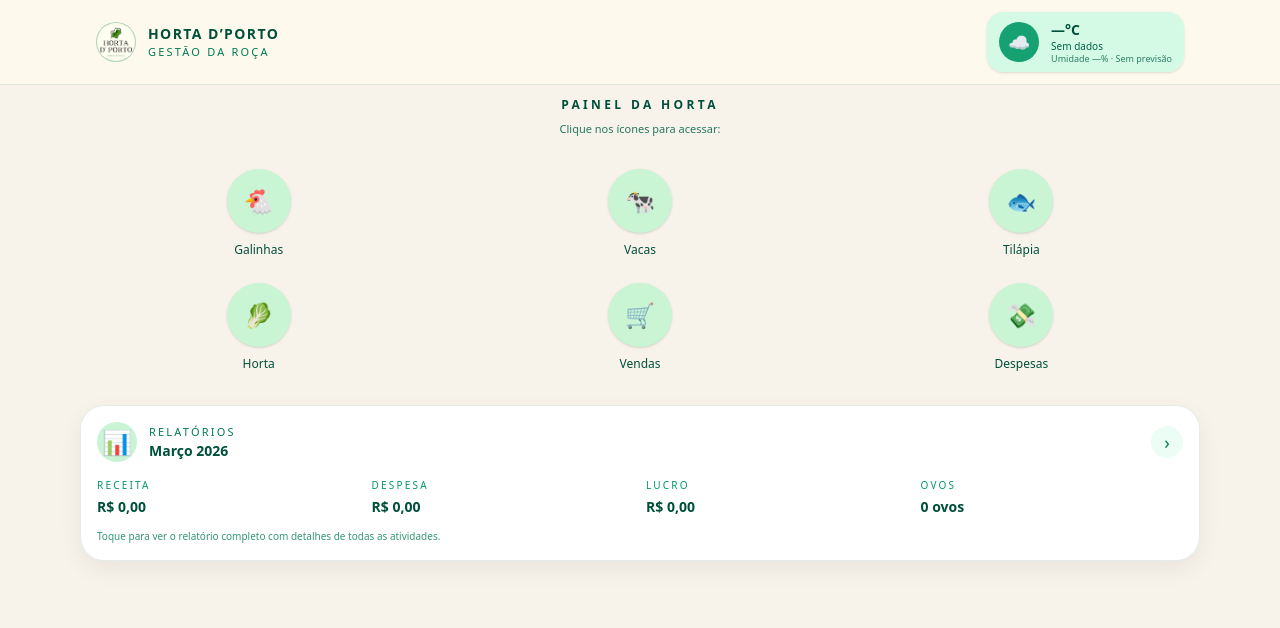
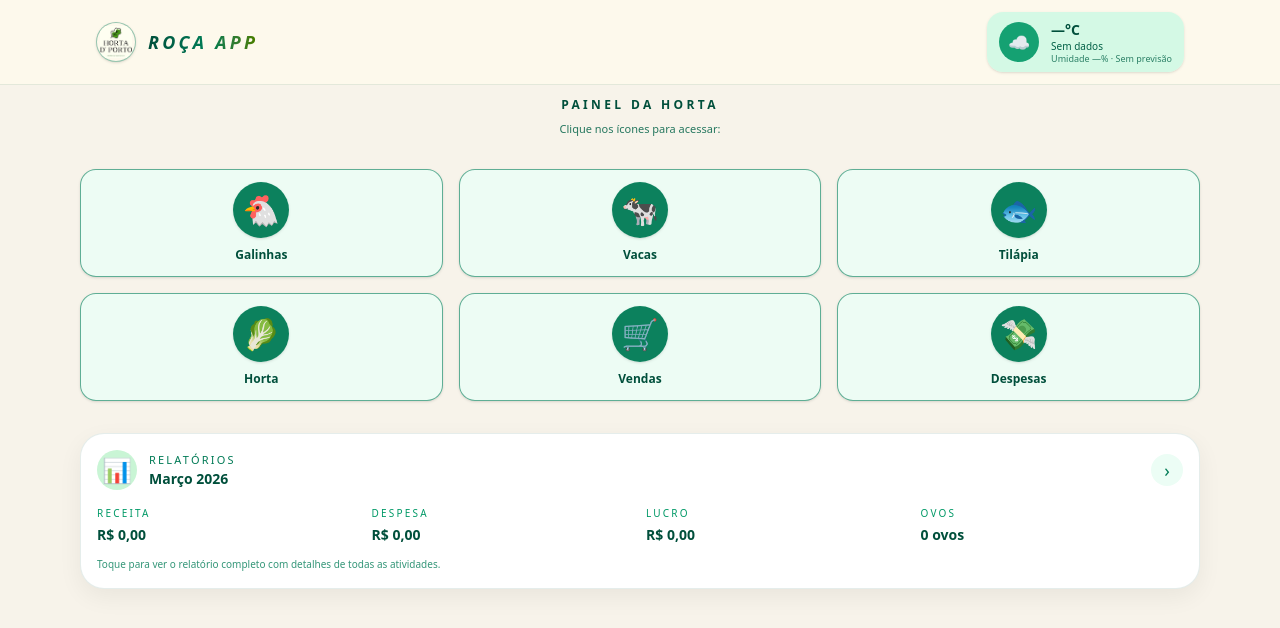
Before and after one commit to matheusduarteur/hortadporto, a Next.js app in the folder roca-app/: page / in a window 1280 px wide. Shown: the top 628 px of the page. Built offline with nearby package versions, Linux system fonts and the light colour scheme; no server answers.

Commit message:
design ico

```diff
--- a/roca-app/app/_shell.tsx
+++ b/roca-app/app/_shell.tsx
@@ -25,22 +25,21 @@ function Header() {
   return (
     <header className="w-full border-b border-emerald-900/10 bg-[#fdf9ec]">
       <div className="mx-auto flex max-w-6xl items-center justify-between px-4 py-3 md:px-8">
-        {/* LOGO + TÍTULO À ESQUERDA */}
+        {/* LOGO + NOME DO APP À ESQUERDA */}
         <div className="flex items-center gap-3">
-          <div className="h-10 w-10 rounded-full overflow-hidden border border-emerald-700/30 bg-[#fdf9ec] flex items-center justify-center">
+          {/* ÍCONE / LOGO REDONDO */}
+          <div className="h-10 w-10 rounded-full overflow-hidden border border-emerald-700/40 bg-[#fdf9ec] flex items-center justify-center shadow-sm">
             <img
               src="/horta-logo.png"
-              alt="Horta d’Porto"
+              alt="Roça App"
               className="h-8 w-8 object-contain"
             />
           </div>
 
+          {/* NOME DO APP (Roça App) COM FONTE MAIS MARCANTE */}
           <div className="flex flex-col">
-            <span className="text-sm font-semibold tracking-[0.10em] text-emerald-900 uppercase">
-              Horta d’Porto
-            </span>
-            <span className="text-[11px] tracking-[0.20em] text-emerald-700 uppercase">
-              Gestão da Roça
+            <span className="bg-gradient-to-r from-emerald-900 via-emerald-700 to-lime-700 bg-clip-text text-lg font-black uppercase italic tracking-[0.18em] text-transparent">
+              Roça App
             </span>
           </div>
         </div>
@@ -92,7 +91,7 @@ function WeatherCard() {
 
     async function fetchWeather() {
       try {
-        // >>> AQUI usamos sua latitude/longitude de Mirronhos / Morrinhos - Poções - BA
+        // AQUI usamos sua latitude/longitude de Mirronhos / Morrinhos - Poções - BA
         const res = await fetch(
           'https://api.openweathermap.org/data/2.5/weather?lat=-14.620972971351303&lon=-40.29520315068608&units=metric&lang=pt_br&appid=' +
             apiKey
@@ -142,7 +141,7 @@ function WeatherCard() {
     // 2) busca de novo a cada 10 minutos (enquanto estiver ativo)
     intervalId = window.setInterval(fetchWeather, 10 * 60 * 1000)
 
-    // 3) quando a aba voltar a ficar visível (depois de minimizar / trocar app), busca de novo na hora
+    // 3) quando a aba voltar a ficar visível, busca de novo na hora
     function handleVisibilityChange() {
       if (document.visibilityState === 'visible') {
         fetchWeather()
--- a/roca-app/app/page.tsx
+++ b/roca-app/app/page.tsx
@@ -38,26 +38,28 @@ export default function DashboardPage() {
         </p>
       </section>
 
-      {/* GRADE DE ÍCONES REDONDINHOS */}
-      <section className="grid grid-cols-2 gap-6 px-4 sm:grid-cols-3">
+      {/* GRADE DE ÍCONES DESTACADOS */}
+      <section className="grid grid-cols-2 gap-4 px-4 sm:grid-cols-3">
         {atalhos.map((item) => (
           <Link
             key={item.href}
             href={item.href}
-            className="flex flex-col items-center gap-2"
+            className="group flex flex-col items-center gap-2 rounded-2xl border border-emerald-700/60 bg-emerald-50/90 px-3 py-3 shadow-sm hover:border-emerald-800 hover:shadow-md hover:bg-emerald-100/90 transition"
           >
-            {/* Bolinha verde com emoji dentro */}
-            <div className="flex h-16 w-16 items-center justify-center rounded-full bg-[#c9f5d5] text-2xl shadow-sm">
-              {item.icon}
+            {/* Bolinha verde escura com emoji dentro */}
+            <div className="flex h-14 w-14 items-center justify-center rounded-full bg-emerald-700/95 shadow-sm">
+              <span className="text-3xl leading-none group-hover:scale-110 transition-transform">
+                {item.icon}
+              </span>
             </div>
-            <span className="text-[12px] font-medium text-emerald-900 text-center">
+            <span className="text-[12px] font-semibold text-emerald-900 text-center">
               {item.label}
             </span>
           </Link>
         ))}
       </section>
 
-      {/* CARD DE RELATÓRIOS IGUAL À FOTO */}
+      {/* CARD DE RELATÓRIOS IGUAL À FOTO (mantido, só herdando o novo clima lá em cima) */}
       <section className="px-4">
         <Link
           href="/relatorios"
```
